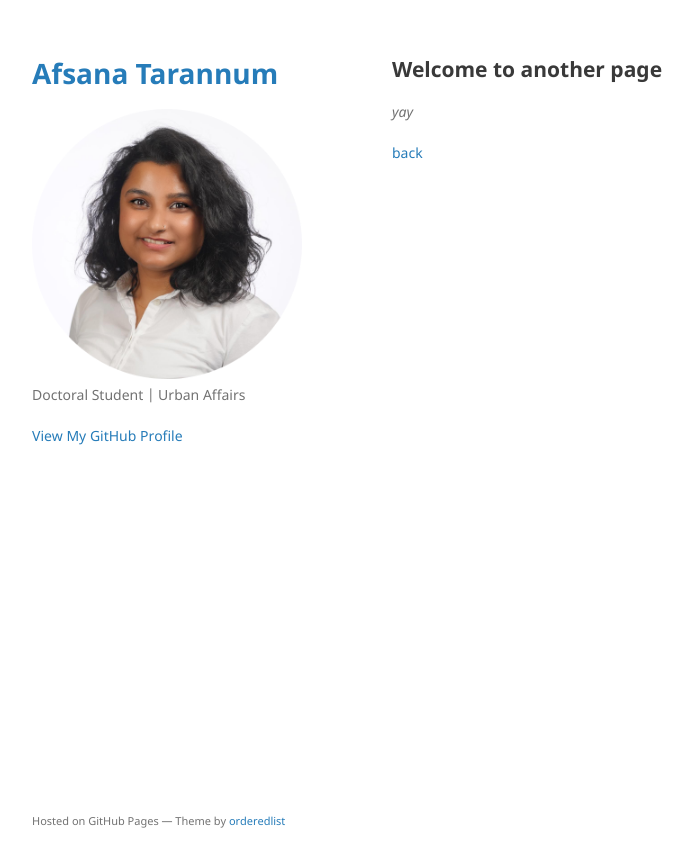
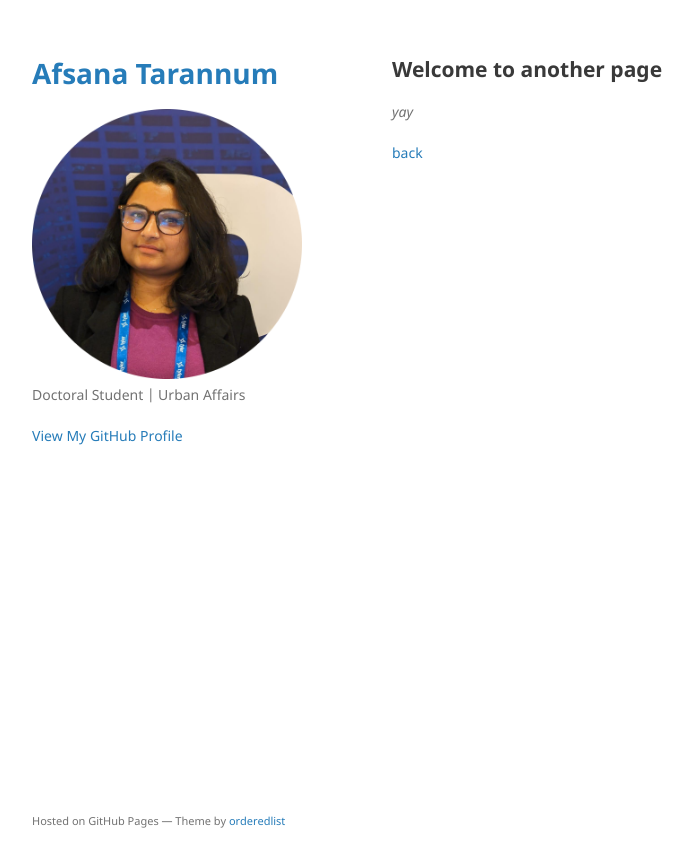
Before and after one commit to atarannum/atarannum.github.io, a Jekyll site: the page built from another-page.md, in a window 1280 px wide. Shown: the top 867 px of the page, without its empty margins (178-871 px from the left). Built offline with Jekyll 4.4.1, drawn with Linux system fonts in a browser that asks for light colours; our own code applies the rules of GitHub Pages for plain Markdown files.

Commit message:
Update _config.yml

```diff
--- a/_config.yml
+++ b/_config.yml
@@ -1,5 +1,5 @@
 title: Afsana Tarannum
-logo: "assets/img/HEADSHOT-modified.png"
+logo: "assets/img/WhatsApp Image 2024-12-09 at 09.25.33_e80e3bd2-modified.png"
 description: Doctoral Student | Urban Affairs
 theme: jekyll-theme-minimal
 extra_css:
```
